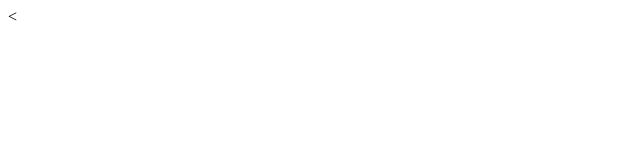
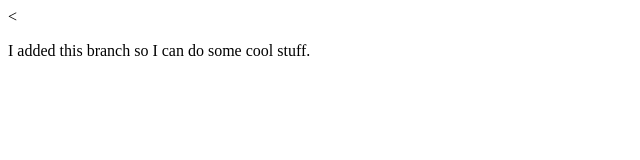
Before and after one commit to sschipke/GitPractice, a plain HTML site: page index.html in a window 1280 px wide. Shown: the whole page, without its empty margins (0-640 px from the left). Drawn offline with Linux system fonts and the light colour scheme.

Commit message:
added some cool new stuff to our HTML

```diff
--- a/index.html
+++ b/index.html
@@ -4,6 +4,6 @@
 	<title>Practice Git and GitHub</title>
 </head>
 <body>
-
+	<p>I added this branch so I can do some cool stuff.</p>
 </body>
 </html>
```
